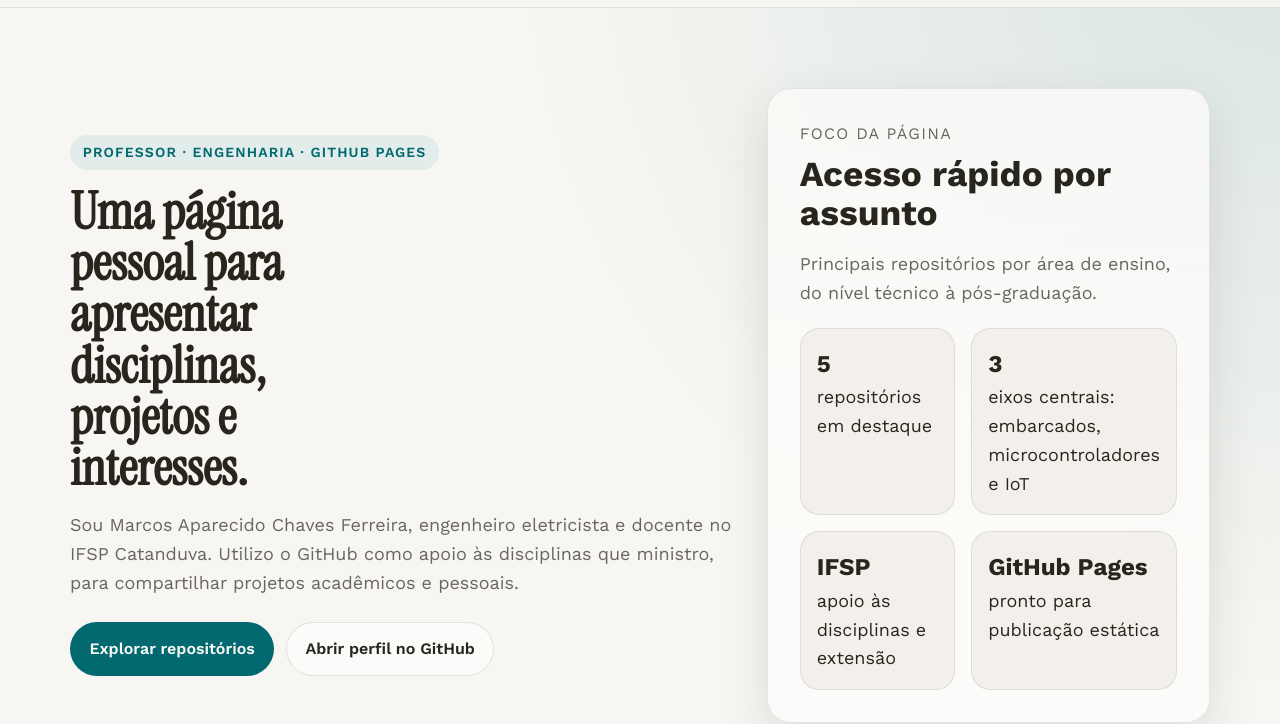
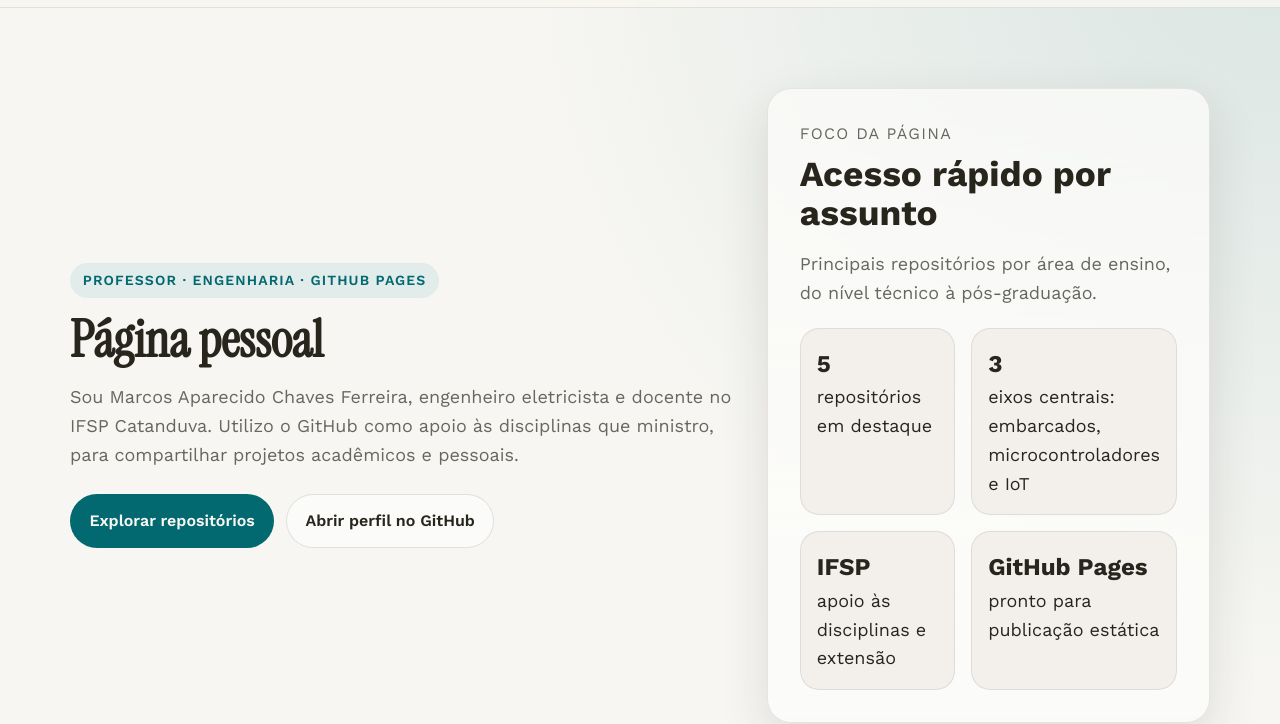
Before and after one commit to mchavesferreira/mchavesferreira.github.io, a plain HTML site: page index.html in a window 1280 px wide. Shown: the part 76-800 px from the top of the page. Drawn offline with nearby package versions, Linux system fonts and the light colour scheme.

Commit message:
Update index.html

```diff
--- a/index.html
+++ b/index.html
@@ -128,7 +128,7 @@
     <section class="hero" id="apresentacao">
       <div>
         <span class="eyebrow">Professor · Engenharia · GitHub Pages</span>
-        <h1>Uma página pessoal para apresentar disciplinas, projetos e interesses.</h1>
+        <h1>Página pessoal</h1>
         <p>Sou Marcos Aparecido Chaves Ferreira, engenheiro eletricista e docente no IFSP Catanduva. Utilizo o GitHub como apoio às disciplinas que ministro, para compartilhar projetos acadêmicos e pessoais.</p>
         <div class="hero-actions">
           <a class="btn btn-primary" href="#repositorios">Explorar repositórios</a>
```
